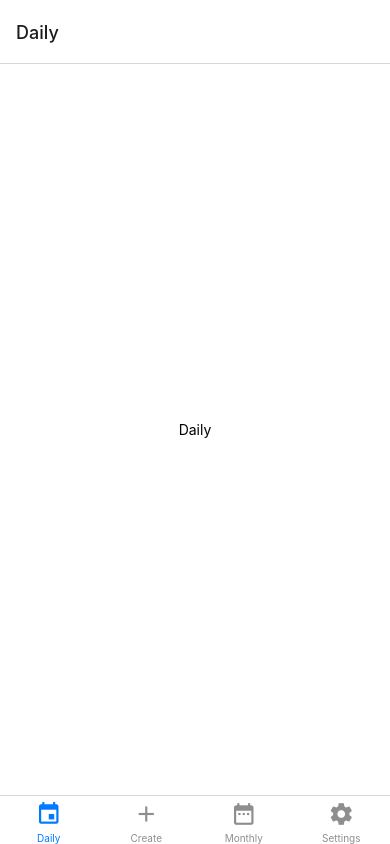
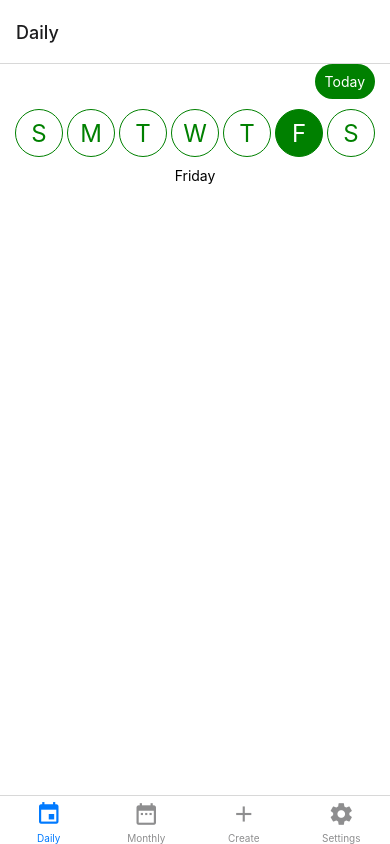
Before and after one commit to chadmuro/mainichi, a React Native app: screen /Daily in a window 390 px wide. Built offline with nearby package versions, Linux system fonts and the light colour scheme.

Commit message:
add dayjs and theme provider

```diff
--- a/App.tsx
+++ b/App.tsx
@@ -1,16 +1,18 @@
 import { StatusBar } from "expo-status-bar";
+import { ThemeProvider } from "react-native-elements";
 import { NavigationContainer } from "@react-navigation/native";
 import BottomTabs from "./components/BottomTabs";
 import LoginScreen from "./screens/LoginScreen";
-import DailyScreen from "./screens/DailyScreen";
+import { theme } from "./styles/theme";
 
 export default function App() {
   return (
     <NavigationContainer>
-      <BottomTabs />
-      {/* <LoginScreen /> */}
-      {/* <DailyScreen /> */}
-      <StatusBar style="dark" />
+      <ThemeProvider theme={theme}>
+        <BottomTabs />
+        {/* <LoginScreen /> */}
+        <StatusBar style="dark" />
+      </ThemeProvider>
     </NavigationContainer>
   );
 }
--- a/components/BottomTabs.tsx
+++ b/components/BottomTabs.tsx
@@ -20,20 +20,20 @@ export default function BottomTabs() {
         }}
       />
       <Tab.Screen
+        name="Monthly"
+        component={MonthlyScreen}
+        options={{
+          tabBarIcon: ({ color, size }) => (
+            <MaterialIcons name="date-range" color={color} size={26} />
+          ),
+        }}
+      />
+      <Tab.Screen
         name="Create"
         component={CreateScreen}
         options={{
           tabBarIcon: ({ color, size }) => (
             <MaterialIcons name="add" color={color} size={26} />
-          ),
-        }}
-      />
-      <Tab.Screen
-        name="Monthly"
-        component={MonthlyScreen}
-        options={{
-          tabBarIcon: ({ color, size }) => (
-            <MaterialIcons name="date-range" color={color} size={26} />
           ),
         }}
       />
--- /dev/null
+++ b/constants/DaysOfTheWeek.ts
@@ -0,0 +1,20 @@
+export type DayOfTheWeek = {
+  value: string;
+  day: string;
+  name: string;
+};
+
+export const daysOfTheWeek: DayOfTheWeek[] = [
+  { value: "0", day: "S", name: "Sunday" },
+  { value: "1", day: "M", name: "Monday" },
+  { value: "2", day: "T", name: "Tuesday" },
+  { value: "3", day: "W", name: "Wednesday" },
+  { value: "4", day: "T", name: "Thursday" },
+  { value: "5", day: "F", name: "Friday" },
+  { value: "6", day: "S", name: "Saturday" },
+];
+
+export function getDayOfTheWeek(value: string): DayOfTheWeek | undefined {
+  const dayName = daysOfTheWeek.find((day) => day.value === value);
+  return dayName;
+}
--- a/package.json
+++ b/package.json
@@ -12,6 +12,7 @@
   "dependencies": {
     "@react-navigation/bottom-tabs": "^6.0.9",
     "@react-navigation/native": "^6.0.6",
+    "dayjs": "^1.10.7",
     "expo": "~44.0.0",
     "expo-status-bar": "~1.2.0",
     "react": "17.0.1",
--- a/screens/DailyScreen.tsx
+++ b/screens/DailyScreen.tsx
@@ -1,10 +1,60 @@
-import { StyleSheet, Text } from "react-native";
+import { useState } from "react";
+import dayjs from "dayjs";
+import { StyleSheet, Text, View, TouchableOpacity } from "react-native";
 import { SafeAreaView } from "react-native-safe-area-context";
+import { Avatar, Chip, useTheme } from "react-native-elements";
+import {
+  daysOfTheWeek,
+  getDayOfTheWeek,
+  DayOfTheWeek,
+} from "../constants/DaysOfTheWeek";
 
 export default function DailyScreen() {
+  const today = dayjs().format("d");
+  const [selectedDay, setSelectedDay] = useState<DayOfTheWeek | undefined>(
+    getDayOfTheWeek(today)
+  );
+
+  function handleDayPress(value: DayOfTheWeek | undefined) {
+    setSelectedDay(value);
+  }
+  const { theme } = useTheme();
+
   return (
     <SafeAreaView style={styles.container}>
-      <Text>Daily</Text>
+      <Chip
+        title="Today"
+        type={selectedDay?.value === today ? "solid" : "outline"}
+        containerStyle={{ alignSelf: "flex-end", marginRight: 15 }}
+        onPress={() => handleDayPress(getDayOfTheWeek(today))}
+      />
+      <View style={styles.daysWrap}>
+        {daysOfTheWeek.map((day) => (
+          <TouchableOpacity key={day.value} onPress={() => handleDayPress(day)}>
+            <Avatar
+              size={48}
+              rounded
+              title={day.day}
+              titleStyle={{
+                color:
+                  selectedDay?.value === day.value
+                    ? "white"
+                    : theme.colors?.primary,
+              }}
+              containerStyle={{
+                marginHorizontal: 2,
+                backgroundColor:
+                  selectedDay?.value === day.value
+                    ? theme.colors?.primary
+                    : "white",
+                borderColor: theme.colors?.primary,
+                borderWidth: 1,
+              }}
+            />
+          </TouchableOpacity>
+        ))}
+      </View>
+      <Text>{selectedDay?.name}</Text>
     </SafeAreaView>
   );
 }
@@ -14,6 +64,10 @@ const styles = StyleSheet.create({
     flex: 1,
     backgroundColor: "#fff",
     alignItems: "center",
-    justifyContent: "center",
+  },
+  daysWrap: {
+    display: "flex",
+    flexDirection: "row",
+    marginVertical: 10,
   },
 });
--- /dev/null
+++ b/styles/theme.ts
@@ -0,0 +1,5 @@
+export const theme = {
+  colors: {
+    primary: "green",
+  },
+};
```
Also changed, not shown: 1 other file (tests, documents, lock files or other folders).
